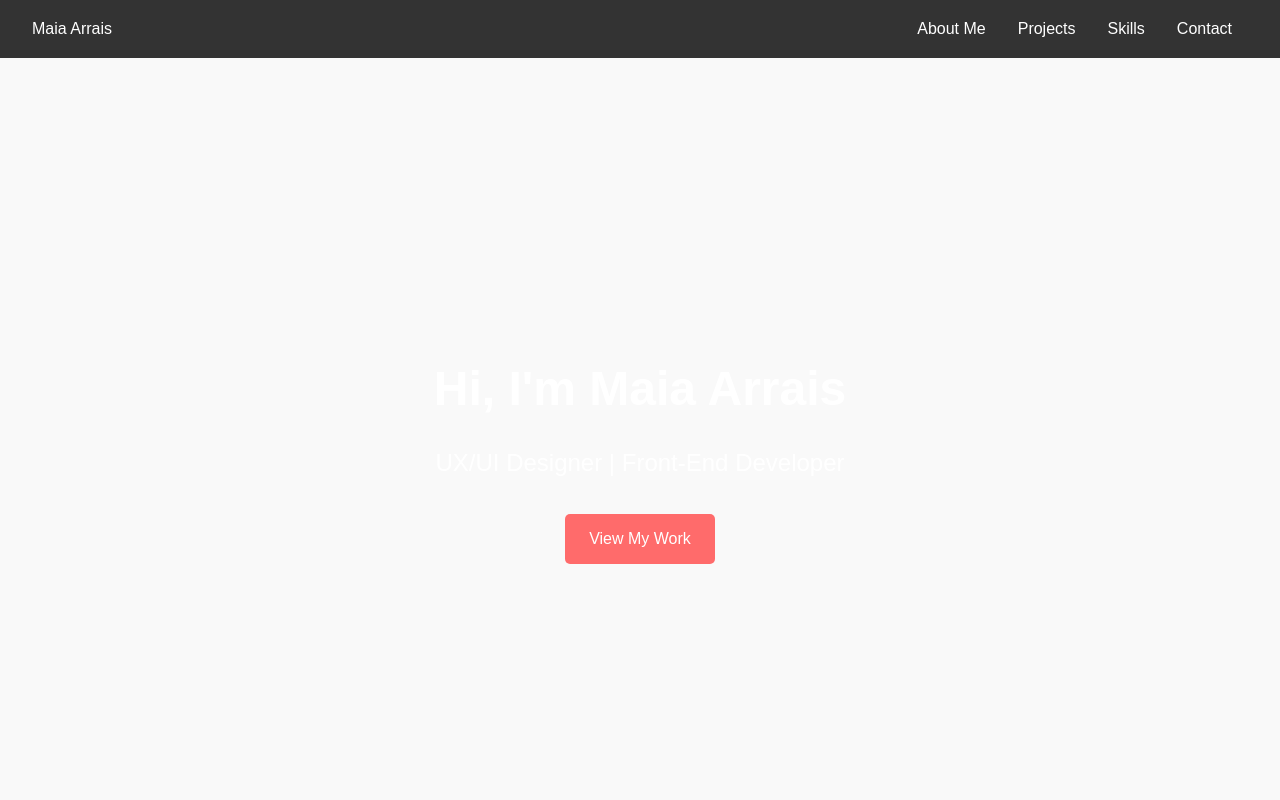
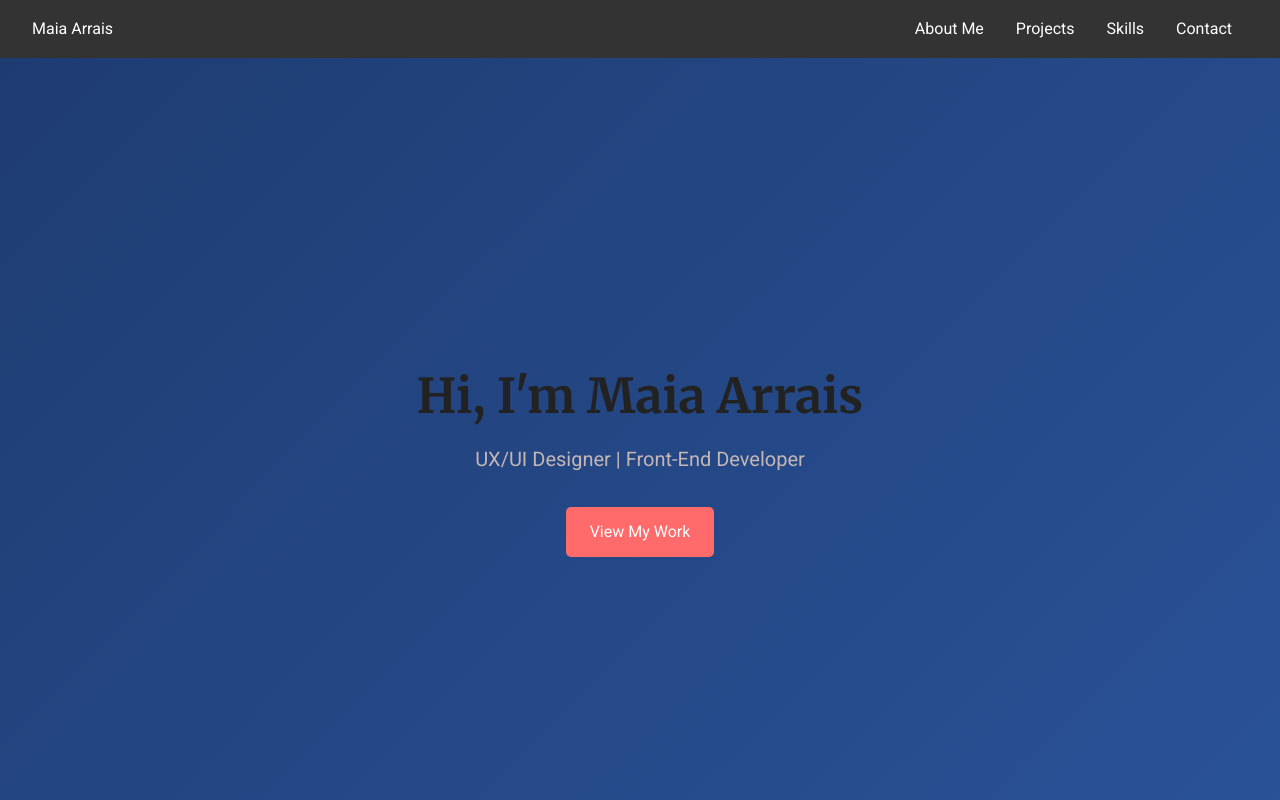
Before and after one commit to maiaarrais/Portfolio, a plain HTML site: page main.html in a window 1280 px wide. Shown: the top 800 px of the page. Drawn offline with Linux system fonts and the light colour scheme; files whose address does not match are found by name.

Commit message:
updating portfolio css content

```diff
--- a/css/style.css
+++ b/css/style.css
@@ -6,10 +6,12 @@
 }
 
 body {
-    font-family: Arial, sans-serif;
+    margin: 0;
+    font-family: 'Roboto', sans-serif;
     line-height: 1.6;
+    background: #f7f7f7;
     color: #333;
-    background-color: #f9f9f9;
+    line-height: 1.6;
 }
 
 header {
@@ -42,24 +44,29 @@ nav {
 }
 
 #hero {
-    background: url('hero-bg.jpg') no-repeat center center/cover;
-    height: 100vh;
     display: flex;
     flex-direction: column;
     justify-content: center;
     align-items: center;
     text-align: center;
     color: #fff;
+    min-height: 100vh;
+    padding: 2rem;
+    background: linear-gradient(135deg, #1e3c72, #2a5298);
 }
 
 #hero h1 {
+    font-family: 'Merriweather', serif;
     font-size: 3rem;
-    margin-bottom: 1rem;
+    margin-bottom: 0.5rem;
+    color: #222;
 }
 
 #hero p {
-    font-size: 1.5rem;
+    font-size: 1.25rem;
+    max-width: 600px;
     margin-bottom: 2rem;
+    color: #c5b6b6;
 }
 
 #hero .cta {
@@ -72,6 +79,31 @@ nav {
     text-decoration: none;
     font-size: 1rem;
 }
+
+ /* Call-to-action button */
+ .hero a.button {
+    text-decoration: none;
+    padding: 0.75rem 2rem;
+    background-color: #0066cc;
+    color: #fff;
+    border-radius: 5px;
+    font-size: 1rem;
+    transition: background-color 0.3s ease;
+  }
+
+  .hero a.button:hover {
+    background-color: #004999;
+  }
+
+  /* Responsive adjustments */
+  @media (max-width: 768px) {
+    .hero h1 {
+      font-size: 2.5rem;
+    }
+    .hero p {
+      font-size: 1.125rem;
+    }
+  }
 
 section {
     padding: 4rem 2rem;
--- a/main.html
+++ b/main.html
@@ -5,7 +5,9 @@
     <meta name="viewport" content="width=device-width, initial-scale=1.0">
     <title>My UX/UI Design Portfolio</title>
     <link rel="stylesheet" href="css/style.css">
+    <link href="https://fonts.googleapis.com/css2?family=Merriweather:wght@700&family=Roboto:wght@400;500&display=swap" rel="stylesheet">
     <script defer src="script.js"></script>
+
 </head>
 <body>
     <!-- Header Section -->
```
